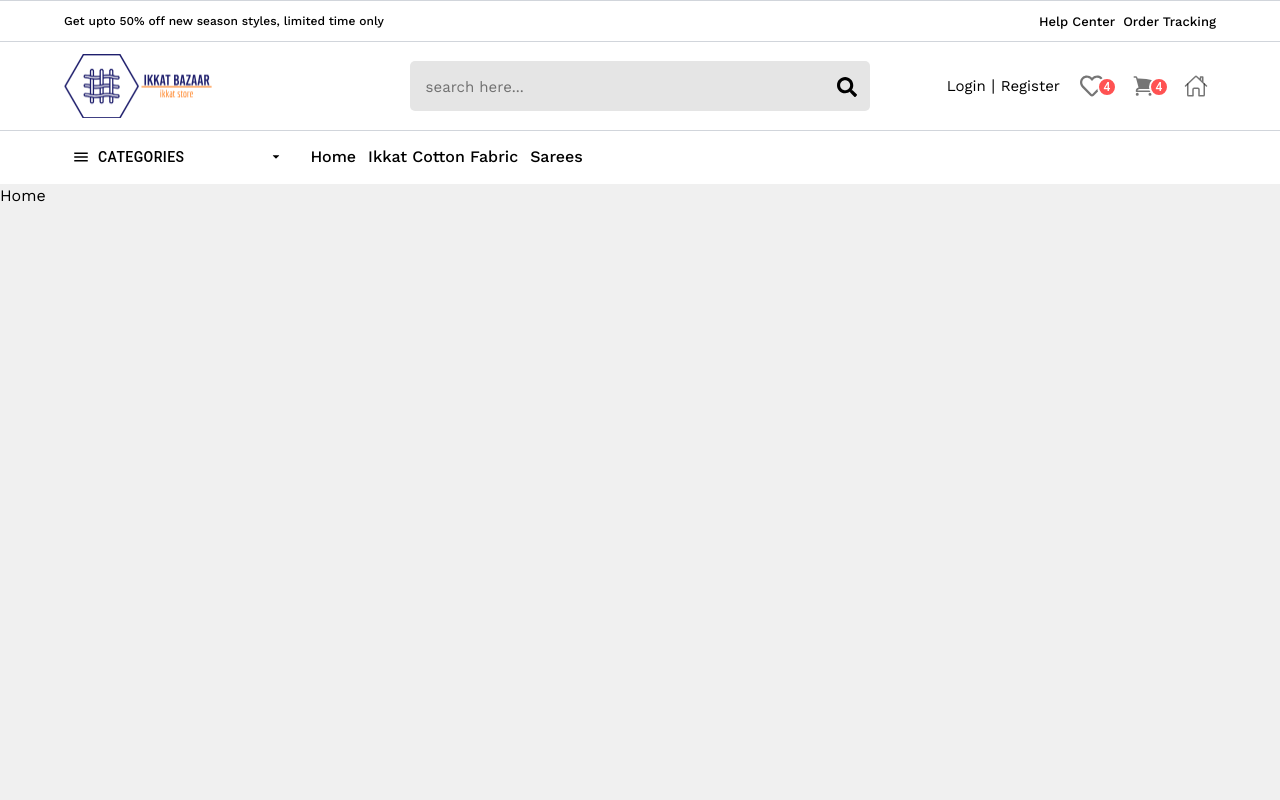
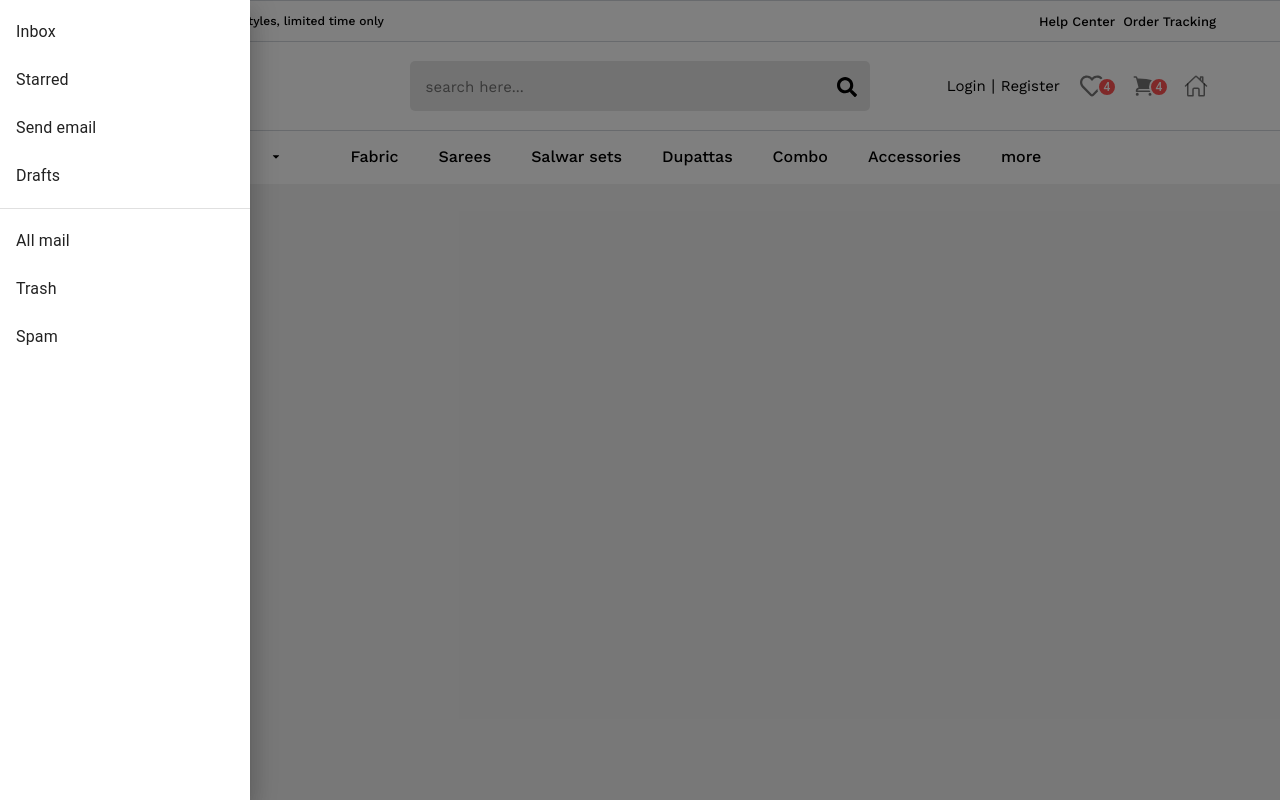
Before and after one commit to Raghuramjella/IkkatBazaar, a React (Vite) app: page / in a window 1280 px wide. Both pictures are taken after a click on the button "CATEGORIES". Built offline with nearby package versions, Linux system fonts and the light colour scheme.

Commit message:
updated nav bar

```diff
--- /dev/null
+++ b/src/components/Header/Navigation/CategoryPanel.jsx
@@ -0,0 +1,53 @@
+import React from 'react';
+import Box from '@mui/material/Box';
+import Drawer from '@mui/material/Drawer';
+import Button from '@mui/material/Button';
+import List from '@mui/material/List';
+import Divider from '@mui/material/Divider';
+import ListItem from '@mui/material/ListItem';
+import ListItemButton from '@mui/material/ListItemButton';
+import ListItemIcon from '@mui/material/ListItemIcon';
+import ListItemText from '@mui/material/ListItemText';
+
+
+const CategoryPanel = (props) => {
+
+
+    const toggleDrawer = (newOpen) => () => {
+    props.setIsOpenCatPanel(newOpen);
+    };
+
+    const DrawerList = (
+    <Box sx={{ width: 250 }} role="presentation" onClick={toggleDrawer(false)}>
+      <List>
+        {['Inbox', 'Starred', 'Send email', 'Drafts'].map((text) => (
+          <ListItem key={text} disablePadding>
+            <ListItemButton>
+              <ListItemText primary={text} />
+            </ListItemButton>
+          </ListItem>
+        ))}
+      </List>
+      <Divider />
+      <List>
+        {['All mail', 'Trash', 'Spam'].map((text) => (
+          <ListItem key={text} disablePadding>
+            <ListItemButton>
+              <ListItemText primary={text} />
+            </ListItemButton>
+          </ListItem>
+        ))}
+      </List>
+    </Box>
+  )
+  return (
+    <div>
+
+      <Drawer open={props.isOpenCatPanel} onClose={toggleDrawer(false)}>
+        {DrawerList}
+      </Drawer>
+    </div>
+  )
+}
+
+export default CategoryPanel
--- a/src/components/Header/Navigation/index.jsx
+++ b/src/components/Header/Navigation/index.jsx
@@ -1,42 +1,77 @@
 import { Button } from '@mui/material'
-import React from 'react'
+import React, { useState } from 'react'
 import { IoMenuSharp } from "react-icons/io5";
 import { GoTriangleDown } from "react-icons/go";
+import CategoryPanel from './CategoryPanel';
 
 
 const Navigation = () => {
+
+    const [isOpenCatPanel, setIsOpenCatPanel] = useState(false);
+
+    const openCategoryPanel = () => {
+        setIsOpenCatPanel(true);
+    }
+
+
   return (
 
-    <nav className='py-2'>
+    <>
+        <nav className='py-2'>
         <div className='container flex items-center justify-end gap-5'>
             <div className='col1 w-[20%]'>
-                <Button className='!text-black gap-2 w-full '>
+                <Button className='!text-black gap-2 w-full' onClick={openCategoryPanel}>
                     <IoMenuSharp className='text-[18px]'/>
-                    Categories
+                    <b>Categories</b>
                     <GoTriangleDown className='text-[12px] ml-auto font-bold'/>
                 </Button>
             </div>
 
             <div className='col2 w-[80%]'>
-                <ul className='flex items-center gap-3'>
+                <ul className='flex items-center gap-10'>
                     <li className='list-none'>
-                        <a href='/' className=' link transition text-[16px] font-[500]'>Home</a>
+                        <a href='/' className=' link transition text-[16px] font-[500]'></a>
                     </li>
 
                     <li className='list-none'>
-                        <a href='/' className=' link transition text-[16px] font-[500]'>Ikkat Cotton Fabric</a>
+                        <a href='/' className=' link transition text-[16px] font-[500]'>Fabric</a>
                     </li>
 
                     <li className='list-none'>
                         <a href='/' className=' link transition text-[16px] font-[500]'>Sarees</a>
                     </li>
 
+                    <li className='list-none'>
+                        <a href='/' className=' link transition text-[16px] font-[500]'>Salwar sets</a>
+                    </li>
+
+                    <li className='list-none'>
+                        <a href='/' className=' link transition text-[16px] font-[500]'>Dupattas</a>
+                    </li>
+
+                    <li className='list-none'>
+                        <a href='/' className=' link transition text-[16px] font-[500]'>Combo</a>
+                    </li>
+
+                    <li className='list-none'>
+                        <a href='/' className=' link transition text-[16px] font-[500]'>Accessories</a>
+                    </li>
+
+                    <li className='list-none'>
+                        <a href='/' className=' link transition text-[16px] font-[500]'>more</a>
+                    </li>
+
+
+
 
                 </ul>
             </div>
 
         </div>
-    </nav>
+        </nav>
+
+        <CategoryPanel setIsOpenCatPanel={setIsOpenCatPanel} isOpenCatPanel={isOpenCatPanel}/>
+    </>
   )
 }
 
```
